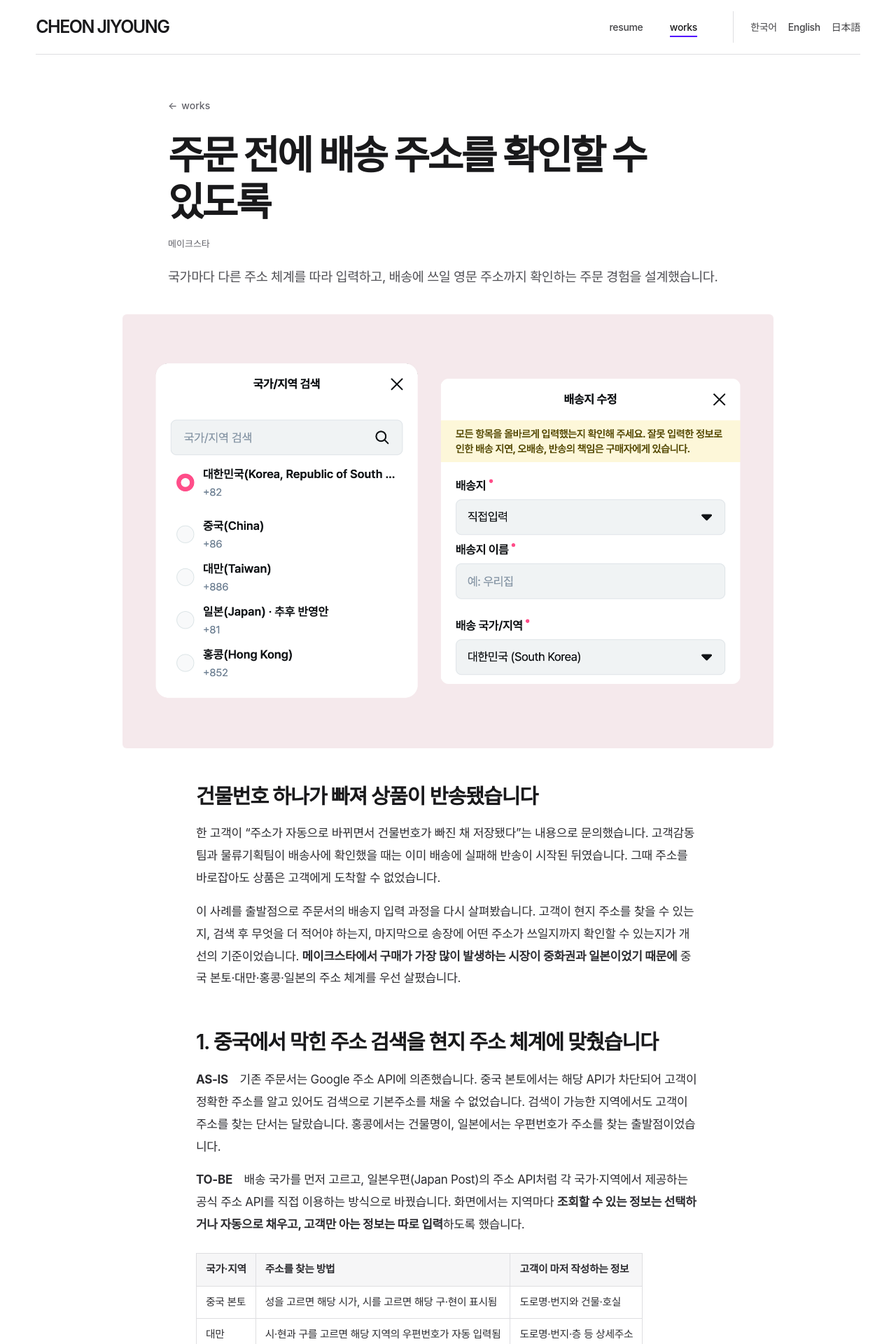
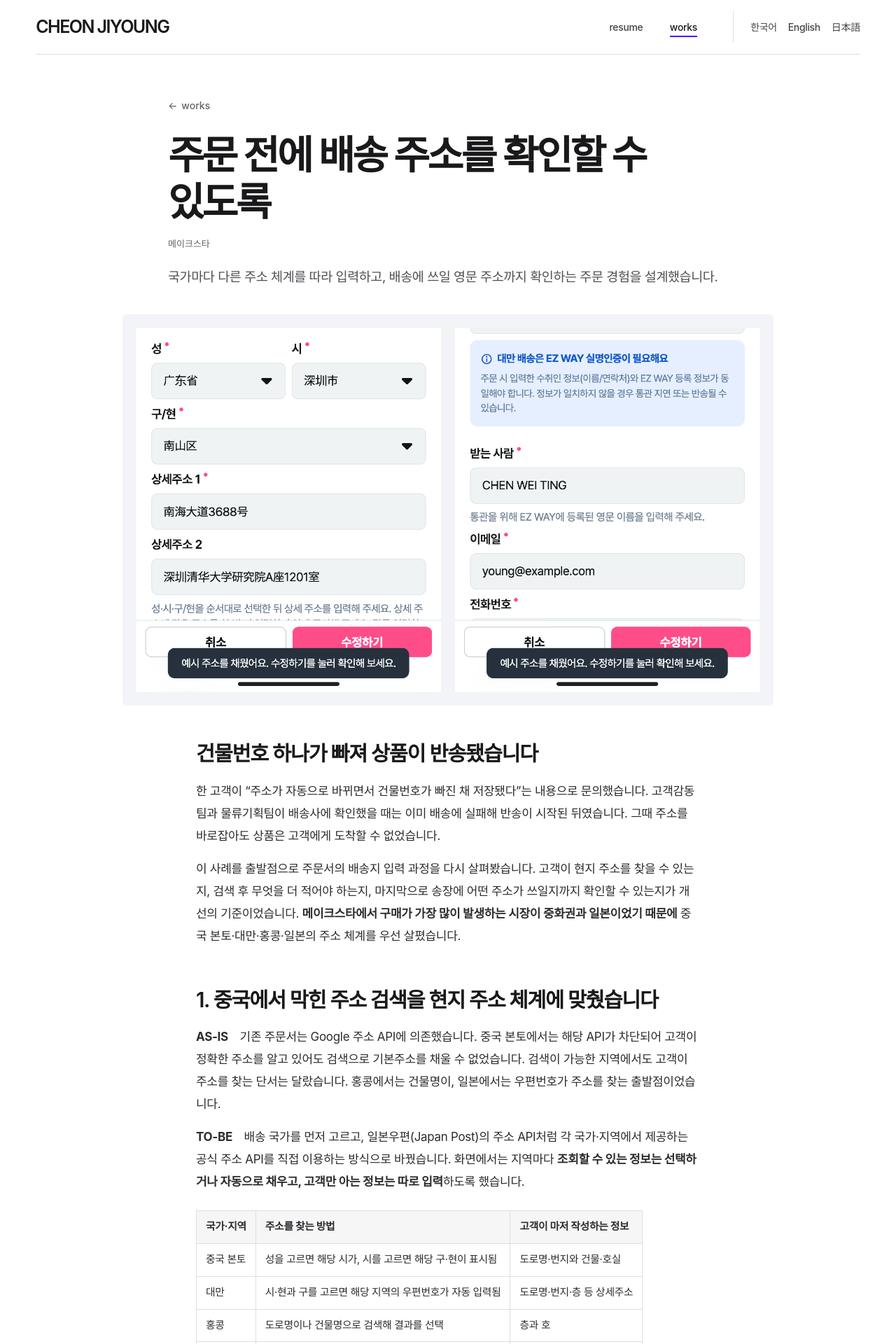
Before and after one commit to behaviodd/behaviodd.github.io, a Jekyll site: the page built from _work/global-address.md, in a window 1280 px wide. Shown: the top 1920 px of the page at 70% size. Built offline with Jekyll 4.4.1, drawn with Linux system fonts in a browser that asks for light colours; some web fonts are replaced.

Commit message:
글로벌 배송지 작업기 썸네일을 중국·대만 입력 화면으로 변경

```diff
--- a/_work/global-address.md
+++ b/_work/global-address.md
@@ -3,8 +3,8 @@ layout: project
 title: 주문 전에 배송 주소를 확인할 수 있도록
 company: 메이크스타
 order: 1
-cover: /assets/work/address-cover.png
-cover_alt: 원본 프로토타입의 배송 국가 선택 창과 대한민국을 선택한 뒤 표시되는 배송지 수정 화면
+cover: /assets/work/address-regional-forms.png
+cover_alt: 중국의 두 줄 상세주소 입력란과 대만의 EZ WAY 실명인증 안내를 나란히 보여주는 배송지 입력 화면
 description: 국가마다 다른 주소 체계를 따라 입력하고, 배송에 쓰일 영문 주소까지 확인하는 주문 경험을 설계했습니다.
 ---
 
```
